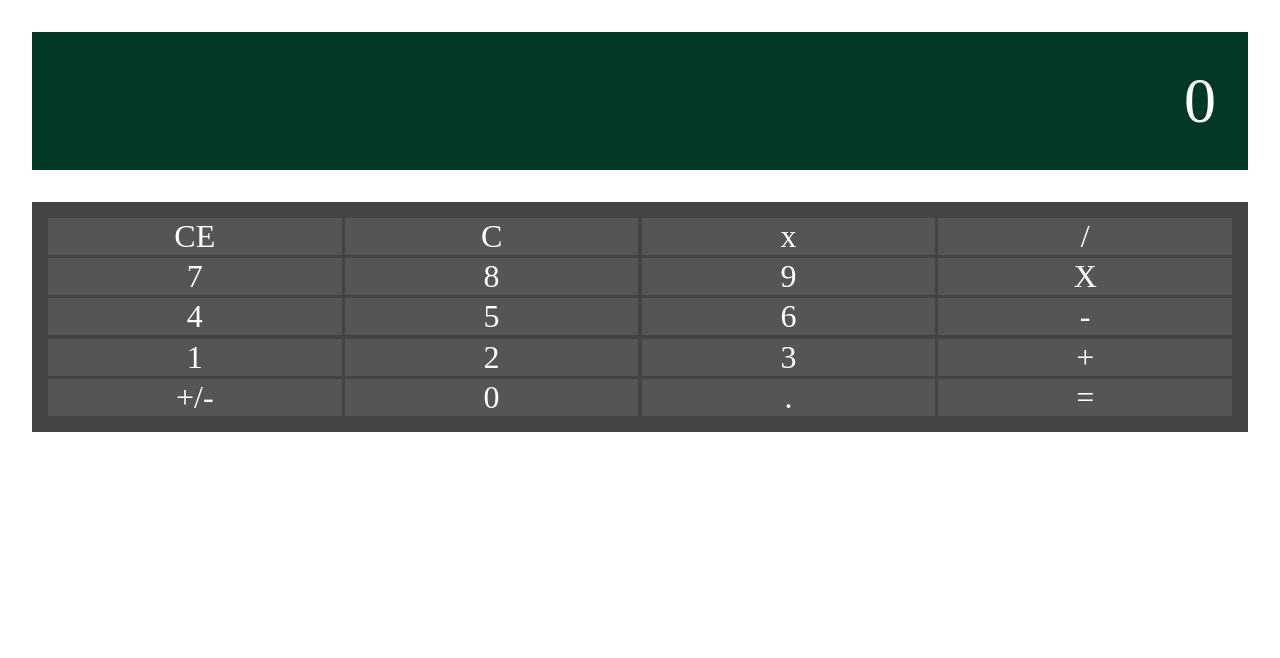
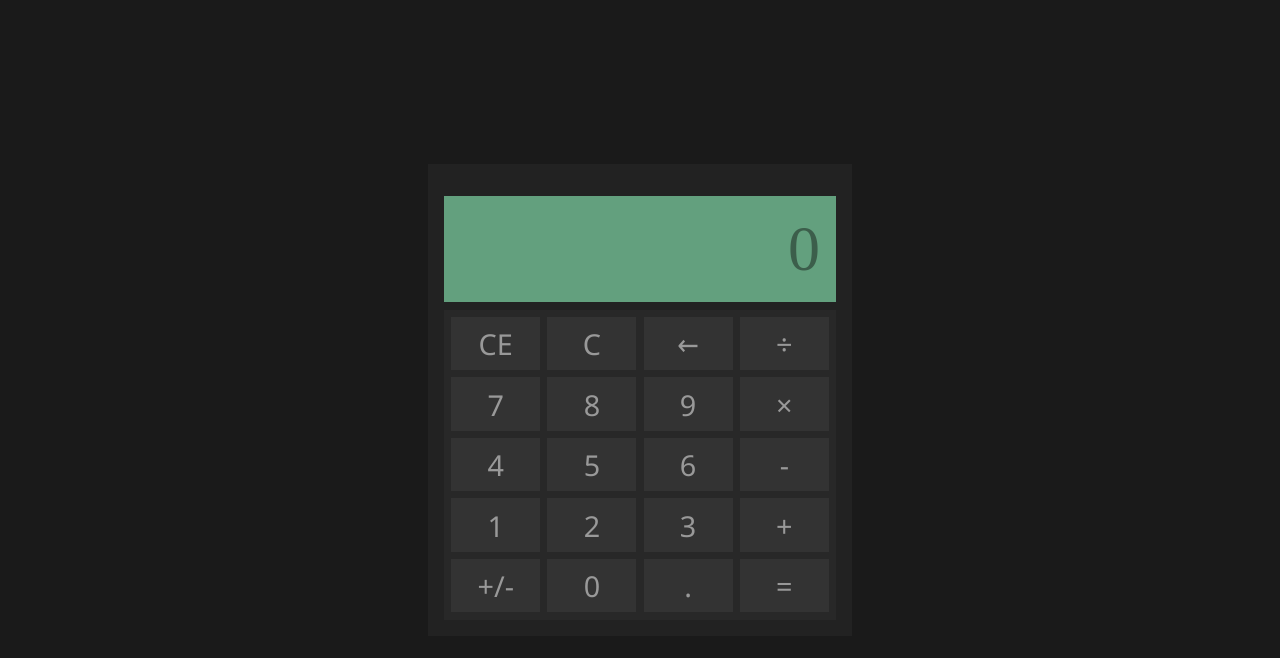
Before and after one commit to mrk-lwrnc/simple-calculator, a plain HTML site: page index.html in a window 1280 px wide. Drawn offline with Linux system fonts and the light colour scheme.

Commit message:
update styles and text

```diff
--- a/index.html
+++ b/index.html
@@ -12,28 +12,28 @@
 
 <body>
     <div class="calculator-container">
-        <div class="screen-container">0</div>
+        <div class="display-container">0</div>
         <div class="buttons-container">
             <div class="clear-entry-button">CE</div>
             <div class="clear-button">C</div>
-            <div class="delete-button">x</div>
-            <div class="division-button">/</div>
-            <div class="seven-button">7</div>
-            <div class="seven-button">8</div>
-            <div class="seven-button">9</div>
-            <div class="seven-button">X</div>
-            <div class="seven-button">4</div>
-            <div class="seven-button">5</div>
-            <div class="seven-button">6</div>
-            <div class="seven-button">-</div>
-            <div class="seven-button">1</div>
-            <div class="seven-button">2</div>
-            <div class="seven-button">3</div>
-            <div class="seven-button">+</div>
-            <div class="seven-button">+/-</div>
-            <div class="seven-button">0</div>
-            <div class="seven-button">.</div>
-            <div class="seven-button">=</div>
+            <div class="delete-button">&#8592;</div>
+            <div class="division-button">&#247;</div>
+            <div class="num-seven-button">7</div>
+            <div class="num-eight-button">8</div>
+            <div class="num-nine-button">9</div>
+            <div class="multiplication-button">&#215;</div>
+            <div class="num-four-button">4</div>
+            <div class="num-five-button">5</div>
+            <div class="num-six-button">6</div>
+            <div class="subtraction-button">-</div>
+            <div class="num-one-button">1</div>
+            <div class="num-two-button">2</div>
+            <div class="num-three-button">3</div>
+            <div class="addition-button">+</div>
+            <div class="sign-button">+/-</div>
+            <div class="num-zero-button">0</div>
+            <div class="decimal-point-button">.</div>
+            <div class="equals-button">=</div>
         </div>
     </div>
 
--- a/styles.css
+++ b/styles.css
@@ -1,44 +1,67 @@
+html,
+body {
+    width: 100%;
+    height: 100%;
+}
+
 body {
     margin: 0;
     padding: 0;
+    background-color: #1a1a1a;
+    display: flex;
+    justify-content: center;
+    align-items: center;
 }
 
 .calculator-container {
-    width: 100%;
+    width: calc(100% - 2em);
+    padding: 2em 1em 1em;
+    background-color: #222;
     display: flex;
     flex-flow: column nowrap;
     justify-content: center;
     align-items: center;
 }
 
-.screen-container {
-    width: calc(100% - 2em);
-    margin: 0.5em;
-    padding: 0.5em;
-    background-color: #023826;
-    color: #fff;
+.display-container {
+    width: calc(100% - 0.5em);
+    padding: 0.25em;
+    background-color: #63a07e;
+    color: #3c5e4b;
     font-size: 4em;
     text-align: end;
-    vertical-align: baseline;
 }
 
 .buttons-container {
-    width: calc(100% - 3em);
-    margin: 0 1em;
-    padding: 0.5em;
-    background-color: #444;
-    color: #fff;
-    font-size: 2em;
+    width: calc(100% - 0.5em);
+    margin-top: 0.25em;
+    padding: 0.25em;
+    background-color: #282828;
+    color: #999;
+    font-size: 1.8em;
+    font-family: 'Segoe UI', Tahoma, Geneva, Verdana, sans-serif;
     display: grid;
     grid-template-columns: repeat(4, 1fr);
     grid-template-rows: repeat(5, 1fr);
     justify-items: center;
     align-items: center;
-    gap: 0.1em 0.1em;
+    gap: 0.25em 0.25em;
 }
 
-.buttons-container div {
+.buttons-container>div {
     width: 100%;
-    background-color: #555;
+    padding: 0.25em 0;
+    background-color: #333;
     text-align: center;
 }
+
+.buttons-container>div:hover {
+    background-color: #444;
+    color: #fff;
+}
+
+@media screen and (min-width: 400px) {
+    .calculator-container {
+        width: calc(400px - 0.5em);
+    }
+}
```
